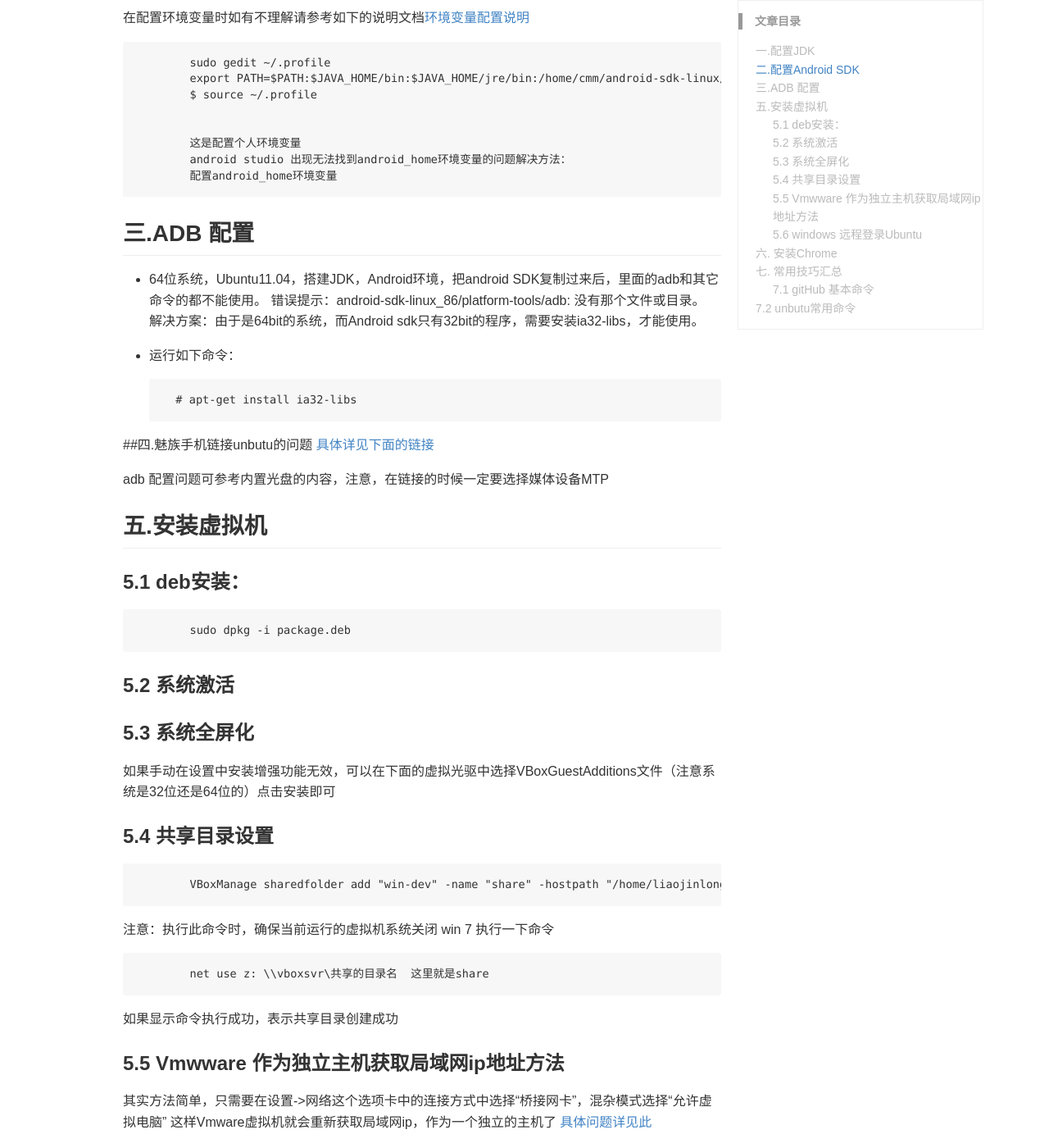
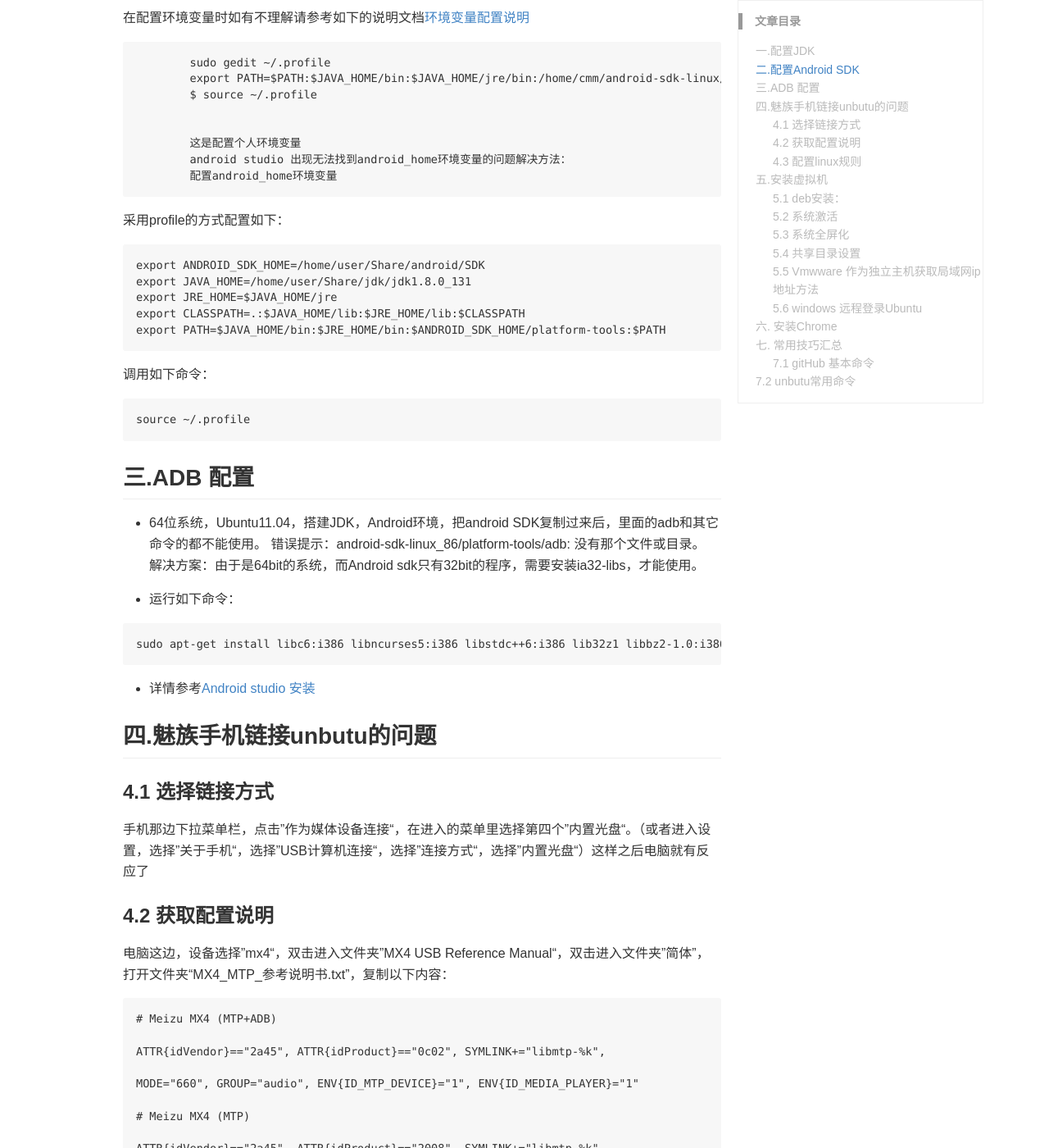
Before and after one commit to comsince/comsince.github.io, a Jekyll site: the page built from _posts/tech/2016-04-10-unbuntu-android-environment.md, in a window 1280 px wide and 1400 px high, scrolled down 618 px. Shown: the whole window at 82% size. Built offline with Jekyll 4.4.1, drawn with Linux system fonts in a browser that asks for light colours; comment, search, counter and statistics services are not loaded; some of the changed text lies outside the part shown.

Commit message:
add linux knowledge

````diff
--- a/_posts/tech/2016-04-10-unbuntu-android-environment.md
+++ b/_posts/tech/2016-04-10-unbuntu-android-environment.md
@@ -35,19 +35,81 @@ category: tech
 	配置android_home环境变量
 ```
 
+采用profile的方式配置如下：
+
+```
+export ANDROID_SDK_HOME=/home/user/Share/android/SDK
+export JAVA_HOME=/home/user/Share/jdk/jdk1.8.0_131
+export JRE_HOME=$JAVA_HOME/jre
+export CLASSPATH=.:$JAVA_HOME/lib:$JRE_HOME/lib:$CLASSPATH
+export PATH=$JAVA_HOME/bin:$JRE_HOME/bin:$ANDROID_SDK_HOME/platform-tools:$PATH
+```
+
+调用如下命令：
+```
+source ~/.profile
+```
 
 ## 三.ADB 配置
+
 *  64位系统，Ubuntu11.04，搭建JDK，Android环境，把android SDK复制过来后，里面的adb和其它命令的都不能使用。
 错误提示：android-sdk-linux_86/platform-tools/adb: 没有那个文件或目录。
 解决方案：由于是64bit的系统，而Android sdk只有32bit的程序，需要安装ia32-libs，才能使用。
 
 * 运行如下命令：
+
 ```
-	# apt-get install ia32-libs
+sudo apt-get install libc6:i386 libncurses5:i386 libstdc++6:i386 lib32z1 libbz2-1.0:i386
+```
+
+* 详情参考[Android studio 安装](https://developer.android.com/studio/install.html)
+
+## 四.魅族手机链接unbutu的问题
+
+### 4.1 选择链接方式
+
+手机那边下拉菜单栏，点击”作为媒体设备连接“，在进入的菜单里选择第四个”内置光盘“。（或者进入设置，选择”关于手机“，选择”USB计算机连接“，选择”连接方式“，选择”内置光盘“）这样之后电脑就有反应了
+
+### 4.2 获取配置说明
+
+电脑这边，设备选择”mx4“，双击进入文件夹”MX4 USB Reference Manual“，双击进入文件夹”简体”，打开文件夹“MX4_MTP_参考说明书.txt”，复制以下内容：
+
+```
+# Meizu MX4 (MTP+ADB)
+
+ATTR{idVendor}=="2a45", ATTR{idProduct}=="0c02", SYMLINK+="libmtp-%k",
+
+MODE="660", GROUP="audio", ENV{ID_MTP_DEVICE}="1", ENV{ID_MEDIA_PLAYER}="1"
+
+# Meizu MX4 (MTP)
+
+ATTR{idVendor}=="2a45", ATTR{idProduct}=="2008", SYMLINK+="libmtp-%k",
+
+MODE="660", GROUP="audio", ENV{ID_MTP_DEVICE}="1", ENV{ID_MEDIA_PLAYER}="1"
+
+# Meizu MX4 (MTP+ADB+ACM)
+
+ATTR{idVendor}=="2a45", ATTR{idProduct}=="200A", SYMLINK+="libmtp-%k",
+
+MODE="660", GROUP="audio", ENV{ID_MTP_DEVICE}="1", ENV{ID_MEDIA_PLAYER}="1"
+
+# Meizu MX4 (MTP+ACM)
+
+ATTR{idVendor}=="2a45", ATTR{idProduct}=="2012", SYMLINK+="libmtp-%k",
+
+MODE="660", GROUP="audio", ENV{ID_MTP_DEVICE}="1", ENV{ID_MEDIA_PLAYER}="1"
 ```
 
 
-##四.魅族手机链接unbutu的问题
+### 4.3 配置linux规则
+
+用root权限打开文件/lib/udev/rules.d/69-libmtp.rules
+```
+root@Lin-Ubuntu:/home/lin# gedit /lib/udev/rules.d/69-libmtp.rules
+```
+
+编辑文件，将刚才复制的那一段内容粘贴到文件里的合适位置，并保存。
+
 [具体详见下面的链接](http://jingyan.baidu.com/article/a3761b2ba329571576f9aa09.html)
 
 adb 配置问题可参考内置光盘的内容，注意，在链接的时候一定要选择媒体设备MTP
@@ -59,8 +121,21 @@ adb 配置问题可参考内置光盘的内容，注意，在链接的时候一
 	sudo dpkg -i package.deb
 ```
 
+**Note:** unbutu 16.0.4无法安装deb文件，可以参考[virtualBox](https://www.virtualbox.org/wiki/Linux_Downloads)官方网站手动安装
+
+出现以下问题:
+```
+
+下列软件包有未满足的依赖关系：
+ virtualbox-5.1 : 依赖: libvpx1 (>= 1.0.0) 但无法安装它
+                  推荐: libsdl-ttf2.0-0 但是它将不会被安装
+E: 无法修正错误，因为您要求某些软件包保持现状，就是它们破坏了软件包间的依赖关系。
+```
+
+请使用apt-get 单独安装，[libvpxx1](https://packages.ubuntu.com/trusty/amd64/libvpx1/download) 需要手动下载安装
 
 ### 5.2 系统激活
+
 ### 5.3 系统全屏化
 如果手动在设置中安装增强功能无效，可以在下面的虚拟光驱中选择VBoxGuestAdditions文件（注意系统是32位还是64位的）点击安装即可
 ### 5.4 共享目录设置
@@ -75,6 +150,7 @@ win 7 执行一下命令
 	net use z: \\vboxsvr\共享的目录名  这里就是share
 ```
 如果显示命令执行成功，表示共享目录创建成功
+**NOTE:** 注意z: 和 \\中间有空格
 
 ### 5.5 Vmwware 作为独立主机获取局域网ip地址方法
 其实方法简单，只需要在设置->网络这个选项卡中的连接方式中选择“桥接网卡”，混杂模式选择“允许虚拟电脑”
@@ -245,3 +321,9 @@ win 7 执行一下命令
 ```
 	gnome-system-monitor
 ```
+
+* 强制杀死进程
+
+```
+kill -9 pid
+```
````
Also changed, not shown: _posts/ide/2017-06-23-ide-compiletool-introduction.md (added, +110 -0 lines), _posts/jekyll/2017-06-27-jekyll-install.md (added, +87 -0 lines), _posts/linux/2017-06-22-linux-base.md (added, +54 -0 lines), pages/404.md (+3 -3 lines), images/ide/android-studo-preference.png (added), 1 other file.
